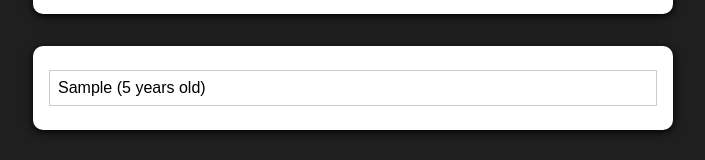
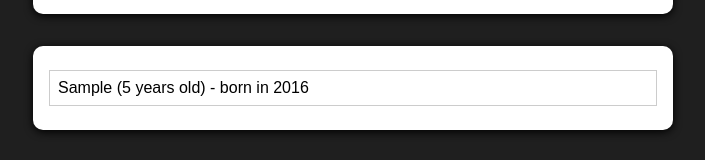
Before and after one commit to Jgabriel88/practiceModule, a React (Create React App) app: page / in a window 1280 px wide. Both pictures are taken after typing "Sample", "5" into the empty fields and a click on the button "Add User". Shown: the part 196-356 px from the top of the page, without its empty margins (287-992 px from the left). Built offline with nearby package versions, Linux system fonts and the light colour scheme.

Commit message:
year born displayed logic

```diff
--- a/src/App.js
+++ b/src/App.js
@@ -7,10 +7,17 @@ function App() {
 	const [usersList, setUsersList] = useState([]);
 
 	const addUserHandler = (userName, userAge) => {
+		const currentYear = new Date().getFullYear();
+		console.log(currentYear);
 		setUsersList((prevUsersList) => {
 			return [
 				...prevUsersList,
-				{ name: userName, age: userAge, id: Math.random().toString() },
+				{
+					name: userName,
+					age: userAge,
+					bornIn: currentYear - userAge,
+					id: Math.random().toString(),
+				},
 			];
 		});
 	};
--- a/src/components/Users/UsersList.jsx
+++ b/src/components/Users/UsersList.jsx
@@ -7,7 +7,7 @@ const UsersList = (props) => {
 			<ul>
 				{props.users.map((user) => (
 					<li key={user.id}>
-						{user.name} ({user.age} years old)
+						{user.name} ({user.age} years old) - born in {user.bornIn}
 					</li>
 				))}
 			</ul>
```
